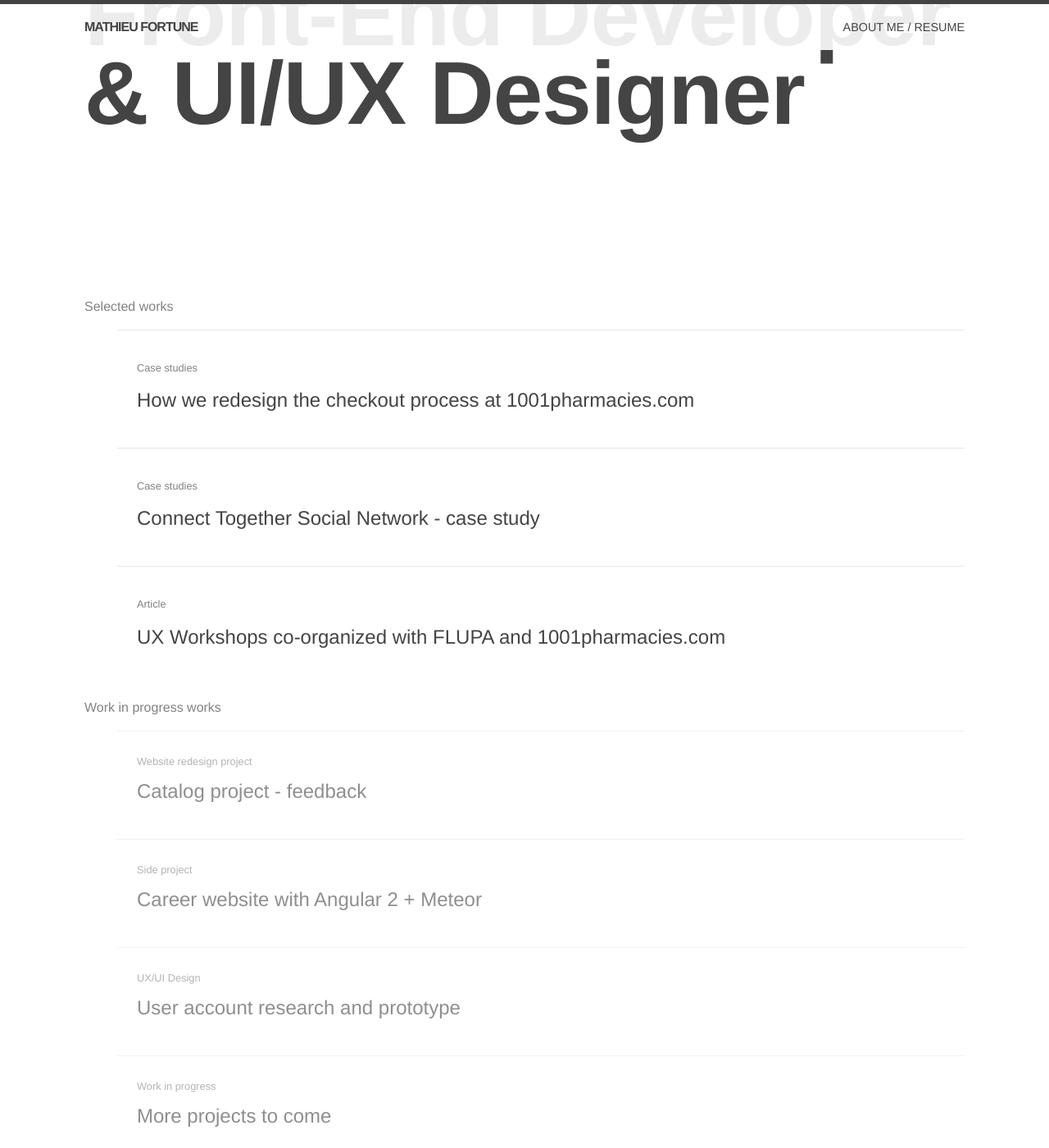
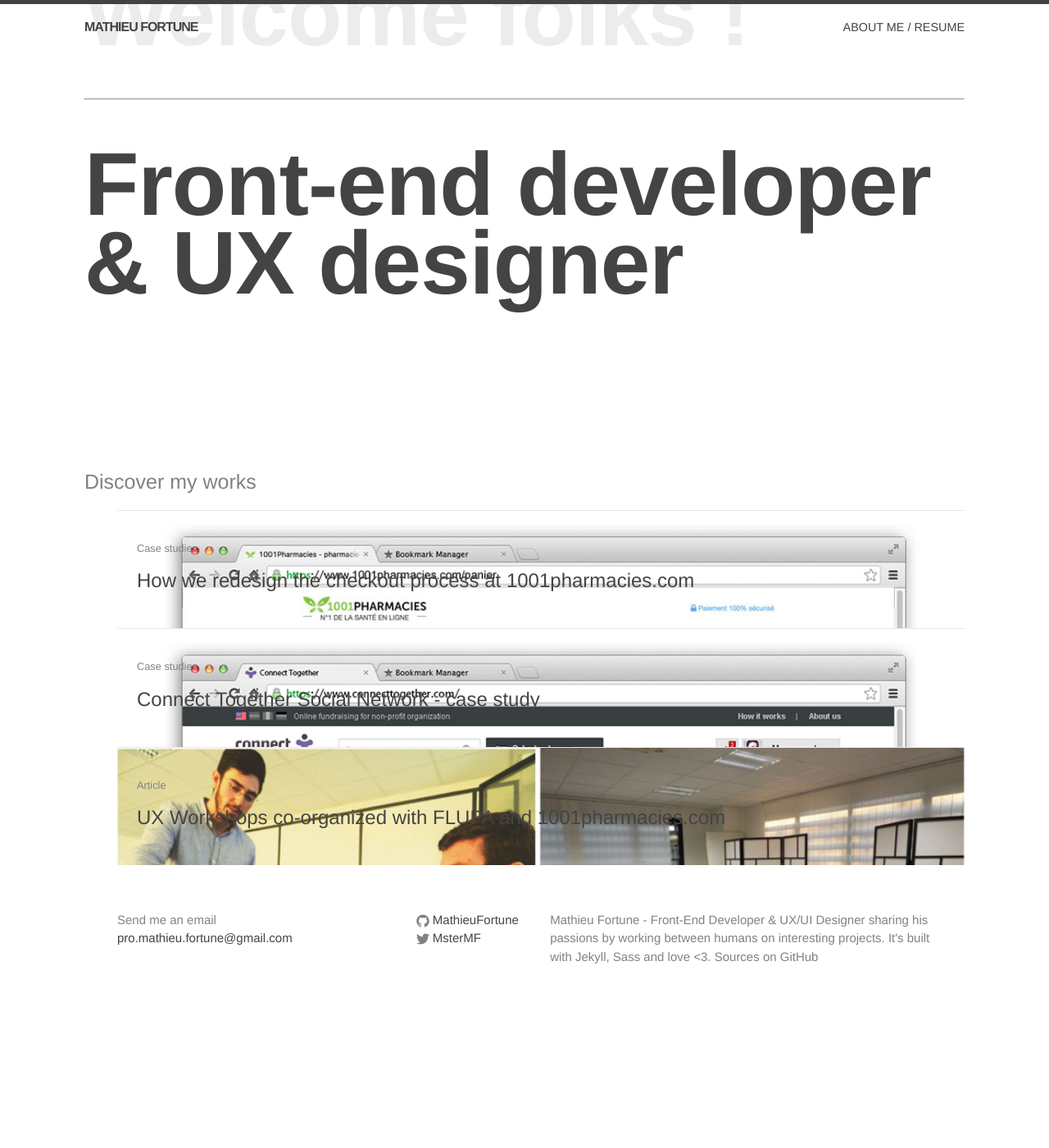
Before and after one commit to MathieuFortune/mathieufortune.github.io, a Jekyll site: the page built from index.html, in a window 1280 px wide and 1400 px high, scrolled down 254 px. Shown: the whole window at 82% size. Built offline with Jekyll 4.4.1, drawn with Linux system fonts in a browser that asks for light colours; after the commit the page ends 1464 px from its top, so only the background shows below that.

Commit message:
index update

```diff
--- a/index.html
+++ b/index.html
@@ -4,13 +4,18 @@
 
 <div class="home">
 
-  <h1 class="uvp-title--hero"> <div class="line animated fadeInLeft">Front-End Developer</div> <div class="line animated fadeInRight">& UI/UX Designer</div></h1>
+  <h1 class="uvp-title--hero">
+  <div class="animated shakeIt delay--small">Welcome folks !</div>
+  <hr/>
+  <div class="animated fadeInLeft delay--medium ">Front-end developer</div>
+  <div class="animated fadeInRight delay--medium ">& UX designer</div>
+  </h1>
 
-  <section class="animated delay fadeInUp">
-    <h4 class="grey">Selected works</h4>
+  <section class="animated fadeInUp delay--long">
+    <h4 class="grey text-large">Discover my works </h4>
     <ul class="post-list">
       {% for post in site.posts %}
-        <li>
+        <li style="background: url('{{ post.image }}'); background-size:cover;">
           <a class="post-link" href="{{ post.url | prepend: site.baseurl }}">
             <span class="post-meta">{{ post.theme }}</span>
             <h2>
@@ -20,37 +25,6 @@
         </li>
       {% endfor %}
     </ul>
-    <h4 class="grey">Work in progress works</h4>
-    <ul class="post-list post-wip">
-        <li>
-          <span class="post-meta">Website redesign project</span>
-
-          <h2>
-            <span class="post-link">Catalog project - feedback</span>
-          </h2>
-        </li>
-        <li>
-          <span class="post-meta">Side project</span>
-
-          <h2>
-            <span class="post-link">Career website with Angular 2 + Meteor</span>
-          </h2>
-        </li>
-        <li>
-          <span class="post-meta">UX/UI Design</span>
-
-          <h2>
-            <span class="post-link">User account research and prototype</span>
-          </h2>
-        </li>
-        <li>
-          <span class="post-meta">Work in progress</span>
-
-          <h2>
-            <span class="post-link">More projects to come</span>
-          </h2>
-        </li>
-    </ul>
   </section>
 
 </div>
```
